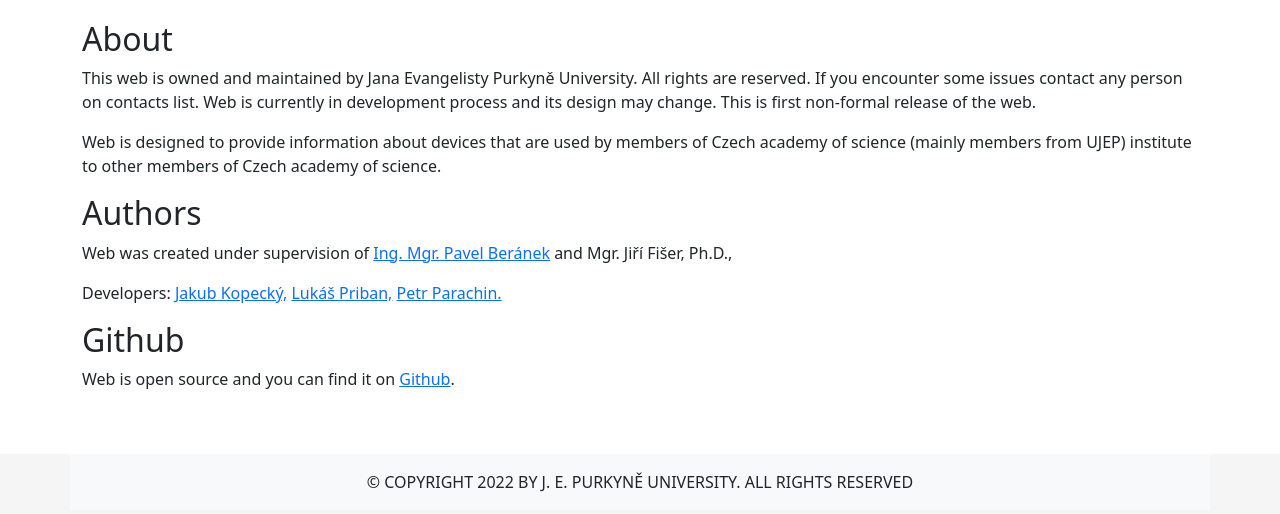
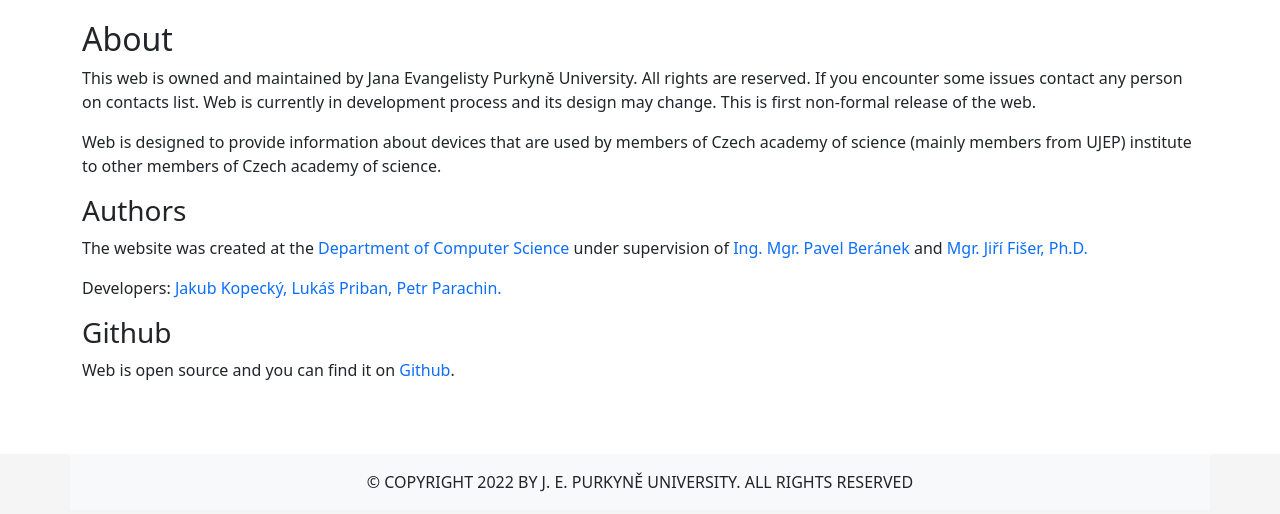
Before and after one commit to ki-ujep/facilities, a Django app: page /about/ in a window 1280 px wide. Shown: the part 286-800 px from the top of the page. Run offline with Django 4.2, Linux system fonts and the light colour scheme; parts of the project's set-up code (start-up, migrations or seed data) failed here and were passed over; some libraries are stand-ins or nearby versions.

Commit message:
Added department of computer science to text on about page and link for Jiri Fiser (#45)

```diff
--- a/facility/client/templates/about.html
+++ b/facility/client/templates/about.html
@@ -12,15 +12,15 @@
     <p>Web is designed to provide information about devices that are used by members of Czech academy of science (mainly
         members from UJEP) institute to other members of Czech academy of science.</p>
 
-    <h2>Authors</h2>
-    <p>Web was created under supervision of <a href="mailto:Pavel.Beranek@ujep.cz">
-        <span class="author">Ing. Mgr. Pavel Beránek</span></a><span> and Mgr. Jiří Fišer, Ph.D.,</span></p>
+    <h3>Authors</h3>
+    <p>The website was created at the <a href="https://ki.ujep.cz/cs/" target="_blank" rel=”noopener” style="text-decoration: none!important;">Department of Computer Science</a> under supervision of <a href="mailto:Pavel.Beranek@ujep.cz" style="text-decoration: none!important;">
+        <span class="author">Ing. Mgr. Pavel Beránek</span></a><span> and <a href="https://ki.ujep.cz/cs/personalni-slozeni/jiri-fiser/" style="text-decoration: none!important;" target="_blank" rel=”noopener”>Mgr. Jiří Fišer, Ph.D.</a></span></p>
     <p>Developers:
-    <a href="https://www.linkedin.com/in/doas-jakub-kopecky/" target="_blank" rel=”noopener”><span class="author">Jakub Kopecký,</span></a>
-    <a href="https://www.linkedin.com/in/luk%C3%A1%C5%A1-priban-890021243/" target="_blank" rel=”noopener”><span class="author">Lukáš Priban,</span></a>
-    <a href="https://www.linkedin.com/in/petr-parachin-a4b335174/" target="_blank" rel=”noopener”><span class="author">Petr Parachin.</span></a></p>
+    <a href="https://www.linkedin.com/in/doas-jakub-kopecky/" target="_blank" rel=”noopener” style="text-decoration: none!important;"><span class="author">Jakub Kopecký,</span></a>
+    <a href="https://www.linkedin.com/in/luk%C3%A1%C5%A1-priban-890021243/" target="_blank" rel=”noopener” style="text-decoration: none!important;"><span class="author">Lukáš Priban,</span></a>
+    <a href="https://www.linkedin.com/in/petr-parachin-a4b335174/" target="_blank" rel=”noopener” style="text-decoration: none!important;"><span class="author">Petr Parachin.</span></a></p>
 
-    <h2>Github</h2>
-    <p>Web is open source and you can find it on <a href="https://github.com/ki-ujep/facilities">Github</a>.</p>
+    <h3>Github</h3>
+    <p>Web is open source and you can find it on <a href="https://github.com/ki-ujep/facilities" style="text-decoration: none!important;">Github</a>.</p>
 
 {% endblock %}
```
